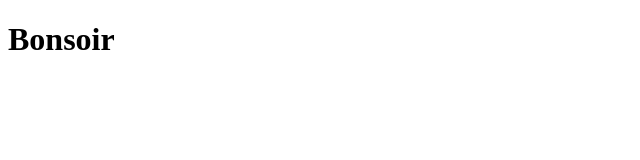
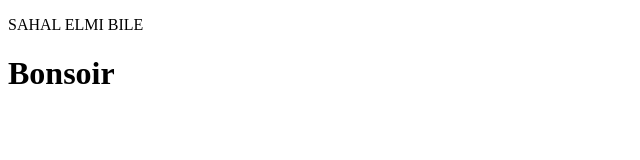
Before and after one commit to IlyasomarH/apprendreGit, a plain HTML site: page index.html in a window 1280 px wide. Shown: the whole page, without its empty margins (0-640 px from the left). Drawn offline with Linux system fonts and the light colour scheme.

Commit message:
Update index.html

```diff
--- a/index.html
+++ b/index.html
@@ -7,6 +7,9 @@
 	<link rel="stylesheet" type="text/css" href="style.css">
 </head>
 <body>
+	<p>
+		SAHAL ELMI BILE
+	</p>
 
 	<h1>Bonsoir</h1>
 
```
